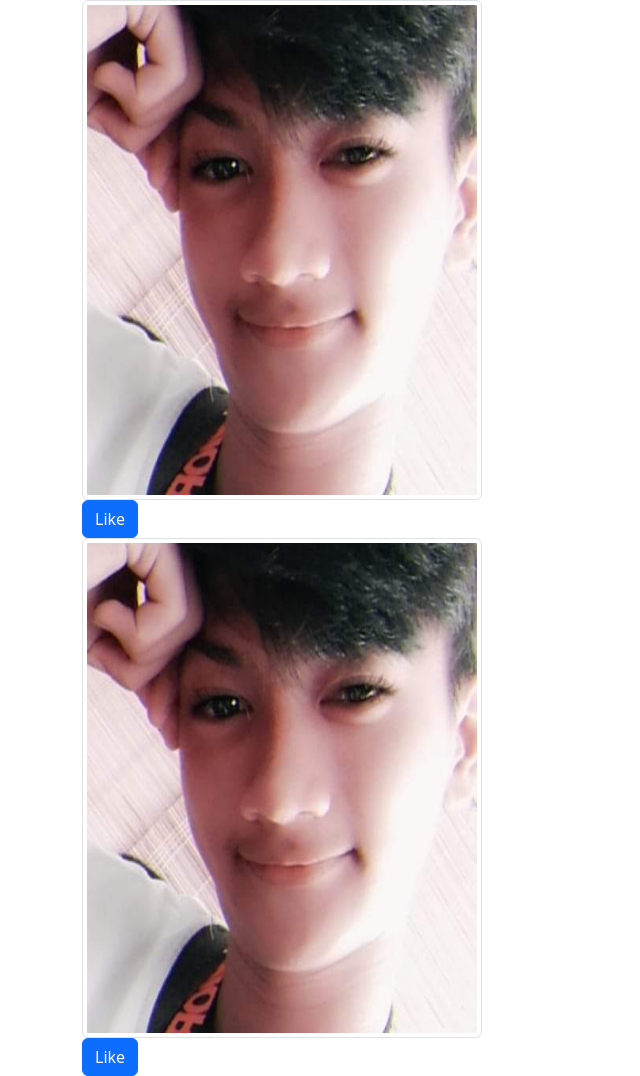
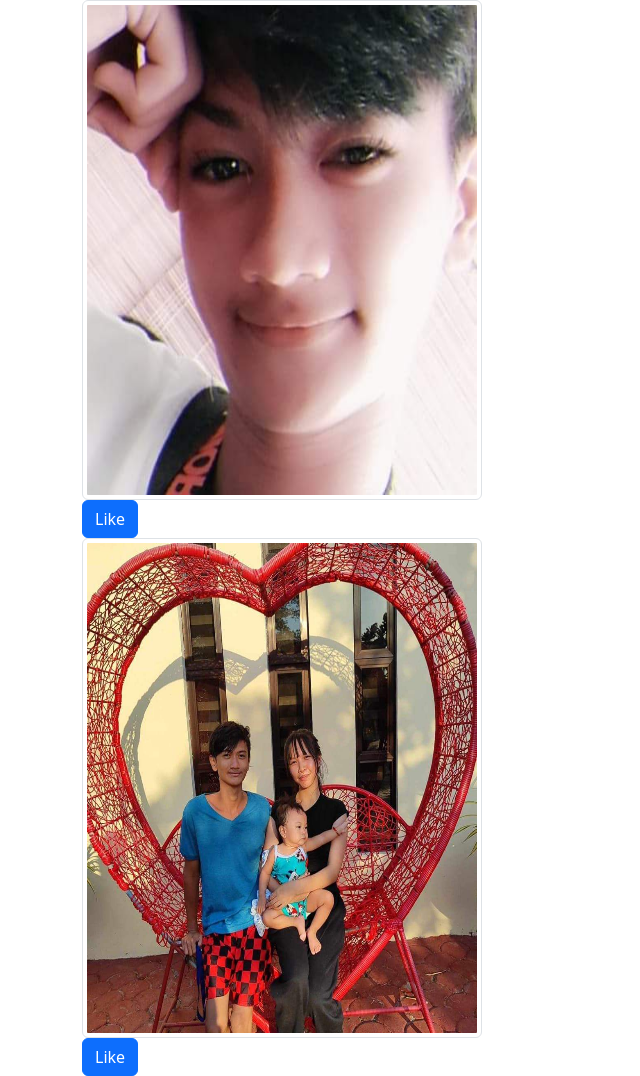
Before and after one commit to Louieglen/Louieglen.github.io, a plain HTML site: page index.html in a window 1280 px wide. Shown: the whole page, without its empty margins (0-640 px from the left). Drawn offline with nearby package versions, Linux system fonts and the light colour scheme.

Commit message:
Update index.html

```diff
--- a/index.html
+++ b/index.html
@@ -13,7 +13,7 @@
              </div>
              <div class="row">
              <div class="col-6">
-               <img src="FB_IMG_1708861423668.jpg" class="img-thumbnail" style="width:400px;height:500px;"/> <br>
+               <img src="FB_IMG_1716011332392.jpg" class="img-thumbnail" style="width:400px;height:500px;"/> <br>
                <button class="btn btn-primary" type=button> Like </button>
              </div>
           </div>
```
